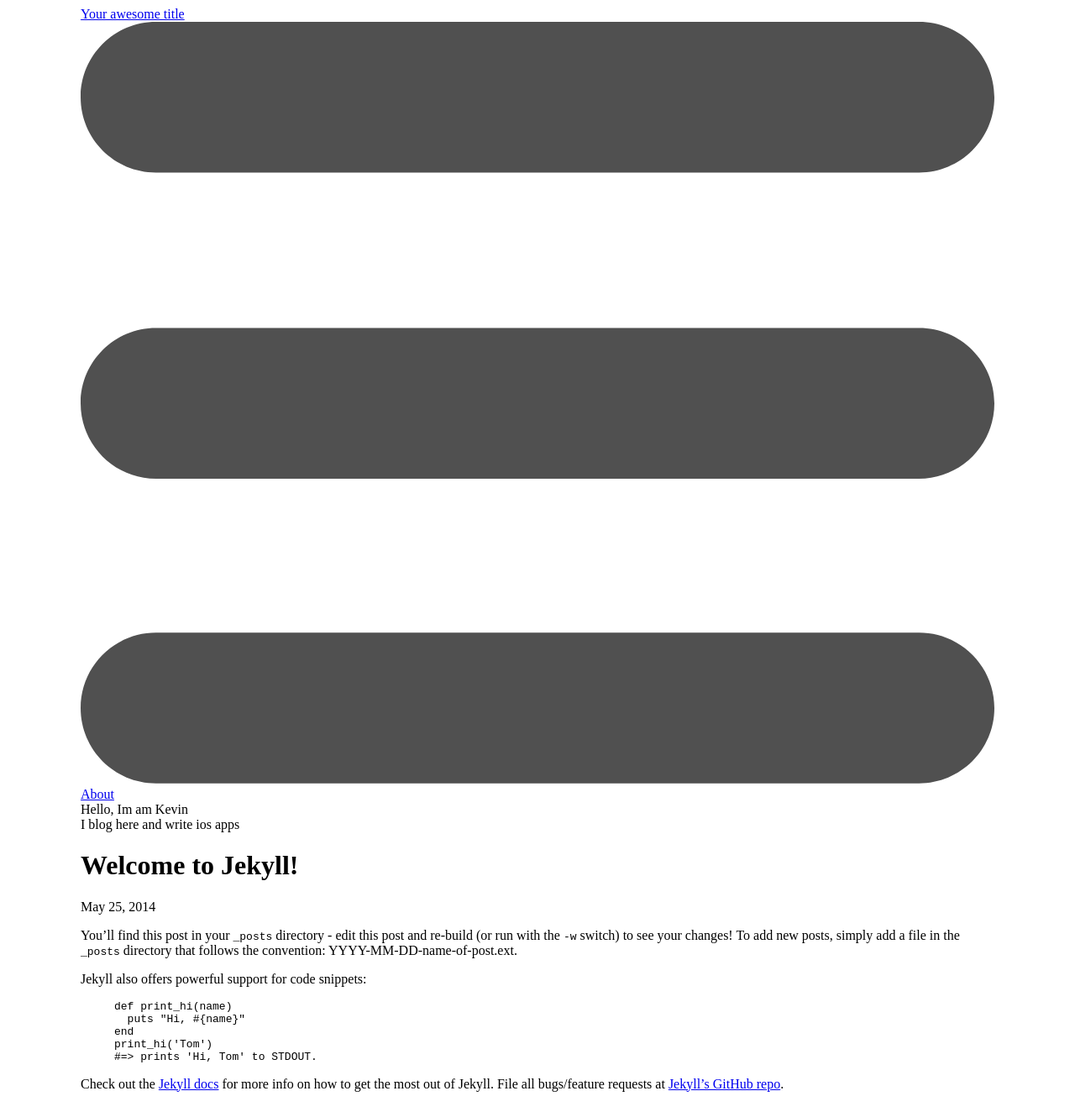
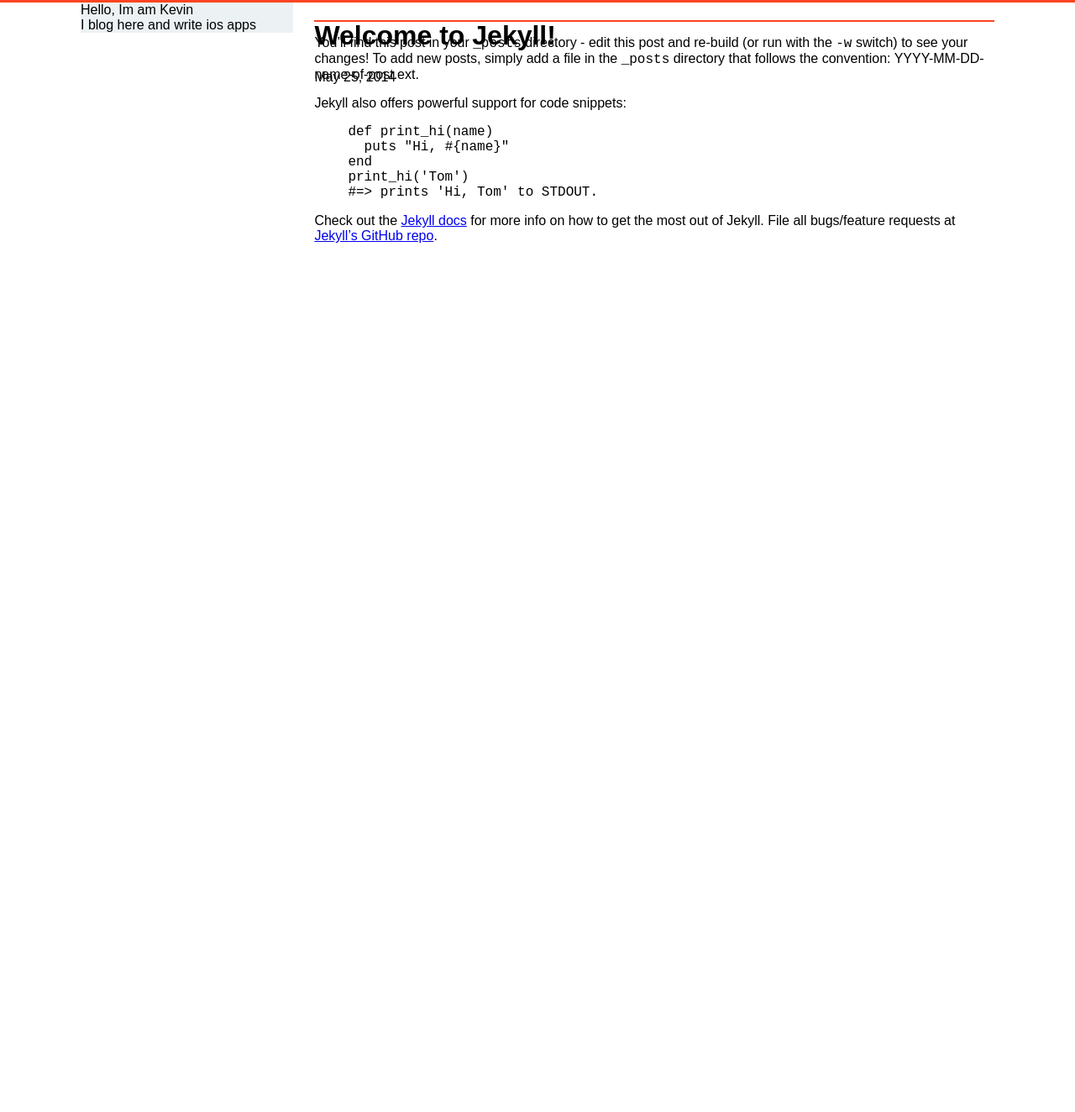
Before and after one commit to kevinvanderlugt/kevinvanderlugt.github.io, a Jekyll site: the page built from _posts/2014-05-25-welcome-to-jekyll.markdown, in a window 1280 px wide. Shown: the whole page at 84% size. Built offline with Jekyll 4.4.1, drawn with Linux system fonts in a browser that asks for light colours; after the commit the page ends 900 px from its top, so only the background shows below that.

Commit message:
Normalize and add the top border, get rid of templated header

```diff
--- a/_includes/header.html
+++ /dev/null
@@ -1,28 +0,0 @@
-<header class="site-header">
-
-  <div class="wrap">
-
-    <a class="site-title" href="{{ site.baseurl }}/">{{ site.title }}</a>
-
-    <nav class="site-nav">
-      <a href="#" class="menu-icon">
-        <svg version="1.1" xmlns="http://www.w3.org/2000/svg" xmlns:xlink="http://www.w3.org/1999/xlink" x="0px" y="0px"
-           viewBox="0 0 18 15" enable-background="new 0 0 18 15" xml:space="preserve">
-          <path fill="#505050" d="M18,1.484c0,0.82-0.665,1.484-1.484,1.484H1.484C0.665,2.969,0,2.304,0,1.484l0,0C0,0.665,0.665,0,1.484,0
-            h15.031C17.335,0,18,0.665,18,1.484L18,1.484z"/>
-          <path fill="#505050" d="M18,7.516C18,8.335,17.335,9,16.516,9H1.484C0.665,9,0,8.335,0,7.516l0,0c0-0.82,0.665-1.484,1.484-1.484
-            h15.031C17.335,6.031,18,6.696,18,7.516L18,7.516z"/>
-          <path fill="#505050" d="M18,13.516C18,14.335,17.335,15,16.516,15H1.484C0.665,15,0,14.335,0,13.516l0,0
-            c0-0.82,0.665-1.484,1.484-1.484h15.031C17.335,12.031,18,12.696,18,13.516L18,13.516z"/>
-        </svg>
-      </a>
-      <div class="trigger">
-        {% for page in site.pages %}
-          <a class="page-link" href="{{ page.url | prepend: site.baseurl }}">{{ page.title }}</a>
-        {% endfor %}
-      </div>
-    </nav>
-
-  </div>
-
-</header>
--- a/_layouts/default.html
+++ b/_layouts/default.html
@@ -5,17 +5,15 @@
 
     <body>
 
-    {% include header.html %}
+    <div class="container">
+      {% include sidenav.html %}
 
-    {% include sidenav.html %}
-
-    <div class="page-content">
-      <div class="wrap">
-      {{ content }}
+      <section class="page-content">
+        {{ content }}
       </div>
     </div>
 
+
     <!-- {% include footer.html %} -->
-
     </body>
 </html>
--- /dev/null
+++ b/css/_sass/normalize.scss
@@ -0,0 +1,425 @@
+/*! normalize.css v3.0.1 | MIT License | git.io/normalize */
+
+/**
+ * 1. Set default font family to sans-serif.
+ * 2. Prevent iOS text size adjust after orientation change, without disabling
+ *    user zoom.
+ */
+
+html {
+  font-family: sans-serif; /* 1 */
+  -ms-text-size-adjust: 100%; /* 2 */
+  -webkit-text-size-adjust: 100%; /* 2 */
+}
+
+/**
+ * Remove default margin.
+ */
+
+body {
+  margin: 0;
+}
+
+/* HTML5 display definitions
+   ========================================================================== */
+
+/**
+ * Correct `block` display not defined for any HTML5 element in IE 8/9.
+ * Correct `block` display not defined for `details` or `summary` in IE 10/11 and Firefox.
+ * Correct `block` display not defined for `main` in IE 11.
+ */
+
+article,
+aside,
+details,
+figcaption,
+figure,
+footer,
+header,
+hgroup,
+main,
+nav,
+section,
+summary {
+  display: block;
+}
+
+/**
+ * 1. Correct `inline-block` display not defined in IE 8/9.
+ * 2. Normalize vertical alignment of `progress` in Chrome, Firefox, and Opera.
+ */
+
+audio,
+canvas,
+progress,
+video {
+  display: inline-block; /* 1 */
+  vertical-align: baseline; /* 2 */
+}
+
+/**
+ * Prevent modern browsers from displaying `audio` without controls.
+ * Remove excess height in iOS 5 devices.
+ */
+
+audio:not([controls]) {
+  display: none;
+  height: 0;
+}
+
+/**
+ * Address `[hidden]` styling not present in IE 8/9/10.
+ * Hide the `template` element in IE 8/9/11, Safari, and Firefox < 22.
+ */
+
+[hidden],
+template {
+  display: none;
+}
+
+/* Links
+   ========================================================================== */
+
+/**
+ * Remove the gray background color from active links in IE 10.
+ */
+
+a {
+  background: transparent;
+}
+
+/**
+ * Improve readability when focused and also mouse hovered in all browsers.
+ */
+
+a:active,
+a:hover {
+  outline: 0;
+}
+
+/* Text-level semantics
+   ========================================================================== */
+
+/**
+ * Address styling not present in IE 8/9/10/11, Safari, and Chrome.
+ */
+
+abbr[title] {
+  border-bottom: 1px dotted;
+}
+
+/**
+ * Address style set to `bolder` in Firefox 4+, Safari, and Chrome.
+ */
+
+b,
+strong {
+  font-weight: bold;
+}
+
+/**
+ * Address styling not present in Safari and Chrome.
+ */
+
+dfn {
+  font-style: italic;
+}
+
+/**
+ * Address variable `h1` font-size and margin within `section` and `article`
+ * contexts in Firefox 4+, Safari, and Chrome.
+ */
+
+h1 {
+  font-size: 2em;
+  margin: 0.67em 0;
+}
+
+/**
+ * Address styling not present in IE 8/9.
+ */
+
+mark {
+  background: #ff0;
+  color: #000;
+}
+
+/**
+ * Address inconsistent and variable font size in all browsers.
+ */
+
+small {
+  font-size: 80%;
+}
+
+/**
+ * Prevent `sub` and `sup` affecting `line-height` in all browsers.
+ */
+
+sub,
+sup {
+  font-size: 75%;
+  line-height: 0;
+  position: relative;
+  vertical-align: baseline;
+}
+
+sup {
+  top: -0.5em;
+}
+
+sub {
+  bottom: -0.25em;
+}
+
+/* Embedded content
+   ========================================================================== */
+
+/**
+ * Remove border when inside `a` element in IE 8/9/10.
+ */
+
+img {
+  border: 0;
+}
+
+/**
+ * Correct overflow not hidden in IE 9/10/11.
+ */
+
+svg:not(:root) {
+  overflow: hidden;
+}
+
+/* Grouping content
+   ========================================================================== */
+
+/**
+ * Address margin not present in IE 8/9 and Safari.
+ */
+
+figure {
+  margin: 1em 40px;
+}
+
+/**
+ * Address differences between Firefox and other browsers.
+ */
+
+hr {
+  -moz-box-sizing: content-box;
+  box-sizing: content-box;
+  height: 0;
+}
+
+/**
+ * Contain overflow in all browsers.
+ */
+
+pre {
+  overflow: auto;
+}
+
+/**
+ * Address odd `em`-unit font size rendering in all browsers.
+ */
+
+code,
+kbd,
+pre,
+samp {
+  font-family: monospace, monospace;
+  font-size: 1em;
+}
+
+/* Forms
+   ========================================================================== */
+
+/**
+ * Known limitation: by default, Chrome and Safari on OS X allow very limited
+ * styling of `select`, unless a `border` property is set.
+ */
+
+/**
+ * 1. Correct color not being inherited.
+ *    Known issue: affects color of disabled elements.
+ * 2. Correct font properties not being inherited.
+ * 3. Address margins set differently in Firefox 4+, Safari, and Chrome.
+ */
+
+button,
+input,
+optgroup,
+select,
+textarea {
+  color: inherit; /* 1 */
+  font: inherit; /* 2 */
+  margin: 0; /* 3 */
+}
+
+/**
+ * Address `overflow` set to `hidden` in IE 8/9/10/11.
+ */
+
+button {
+  overflow: visible;
+}
+
+/**
+ * Address inconsistent `text-transform` inheritance for `button` and `select`.
+ * All other form control elements do not inherit `text-transform` values.
+ * Correct `button` style inheritance in Firefox, IE 8/9/10/11, and Opera.
+ * Correct `select` style inheritance in Firefox.
+ */
+
+button,
+select {
+  text-transform: none;
+}
+
+/**
+ * 1. Avoid the WebKit bug in Android 4.0.* where (2) destroys native `audio`
+ *    and `video` controls.
+ * 2. Correct inability to style clickable `input` types in iOS.
+ * 3. Improve usability and consistency of cursor style between image-type
+ *    `input` and others.
+ */
+
+button,
+html input[type="button"], /* 1 */
+input[type="reset"],
+input[type="submit"] {
+  -webkit-appearance: button; /* 2 */
+  cursor: pointer; /* 3 */
+}
+
+/**
+ * Re-set default cursor for disabled elements.
+ */
+
+button[disabled],
+html input[disabled] {
+  cursor: default;
+}
+
+/**
+ * Remove inner padding and border in Firefox 4+.
+ */
+
+button::-moz-focus-inner,
+input::-moz-focus-inner {
+  border: 0;
+  padding: 0;
+}
+
+/**
+ * Address Firefox 4+ setting `line-height` on `input` using `!important` in
+ * the UA stylesheet.
+ */
+
+input {
+  line-height: normal;
+}
+
+/**
+ * It's recommended that you don't attempt to style these elements.
+ * Firefox's implementation doesn't respect box-sizing, padding, or width.
+ *
+ * 1. Address box sizing set to `content-box` in IE 8/9/10.
+ * 2. Remove excess padding in IE 8/9/10.
+ */
+
+input[type="checkbox"],
+input[type="radio"] {
+  box-sizing: border-box; /* 1 */
+  padding: 0; /* 2 */
+}
+
+/**
+ * Fix the cursor style for Chrome's increment/decrement buttons. For certain
+ * `font-size` values of the `input`, it causes the cursor style of the
+ * decrement button to change from `default` to `text`.
+ */
+
+input[type="number"]::-webkit-inner-spin-button,
+input[type="number"]::-webkit-outer-spin-button {
+  height: auto;
+}
+
+/**
+ * 1. Address `appearance` set to `searchfield` in Safari and Chrome.
+ * 2. Address `box-sizing` set to `border-box` in Safari and Chrome
+ *    (include `-moz` to future-proof).
+ */
+
+input[type="search"] {
+  -webkit-appearance: textfield; /* 1 */
+  -moz-box-sizing: content-box;
+  -webkit-box-sizing: content-box; /* 2 */
+  box-sizing: content-box;
+}
+
+/**
+ * Remove inner padding and search cancel button in Safari and Chrome on OS X.
+ * Safari (but not Chrome) clips the cancel button when the search input has
+ * padding (and `textfield` appearance).
+ */
+
+input[type="search"]::-webkit-search-cancel-button,
+input[type="search"]::-webkit-search-decoration {
+  -webkit-appearance: none;
+}
+
+/**
+ * Define consistent border, margin, and padding.
+ */
+
+fieldset {
+  border: 1px solid #c0c0c0;
+  margin: 0 2px;
+  padding: 0.35em 0.625em 0.75em;
+}
+
+/**
+ * 1. Correct `color` not being inherited in IE 8/9/10/11.
+ * 2. Remove padding so people aren't caught out if they zero out fieldsets.
+ */
+
+legend {
+  border: 0; /* 1 */
+  padding: 0; /* 2 */
+}
+
+/**
+ * Remove default vertical scrollbar in IE 8/9/10/11.
+ */
+
+textarea {
+  overflow: auto;
+}
+
+/**
+ * Don't inherit the `font-weight` (applied by a rule above).
+ * NOTE: the default cannot safely be changed in Chrome and Safari on OS X.
+ */
+
+optgroup {
+  font-weight: bold;
+}
+
+/* Tables
+   ========================================================================== */
+
+/**
+ * Remove most spacing between table cells.
+ */
+
+table {
+  border-collapse: collapse;
+  border-spacing: 0;
+}
+
+td,
+th {
+  padding: 0;
+}
--- a/css/main.scss
+++ b/css/main.scss
@@ -1,16 +1,30 @@
 ---
 ---
 
+@import "normalize";
 @import "bourbon/bourbon";
 // @import "grid-settings";
 @import "neat/neat";
 
 body {
+  border-top: 3px solid #FC4421;
+}
+
+div.container {
   @include outer-container;
 }
+
 nav.sidebar {
   @include span-columns(3);
+
+  background-color: #ECF1F4;
 }
+
 .page-content {
-  @include span-columns(12);
+  @include span-columns(9);
 }
+
+header {
+  background-color: #FC4421;
+  height: 2px;
+}
```
